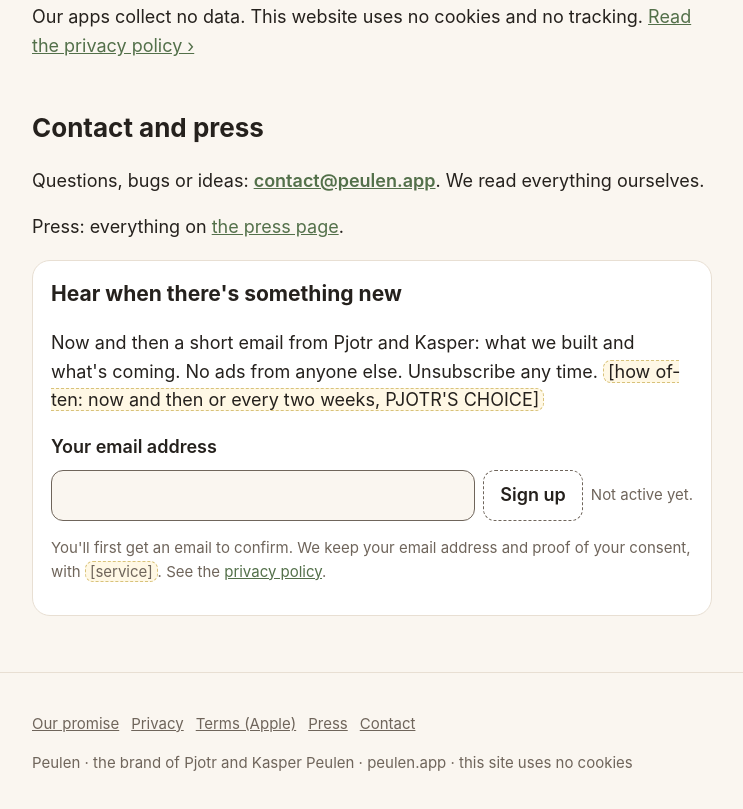
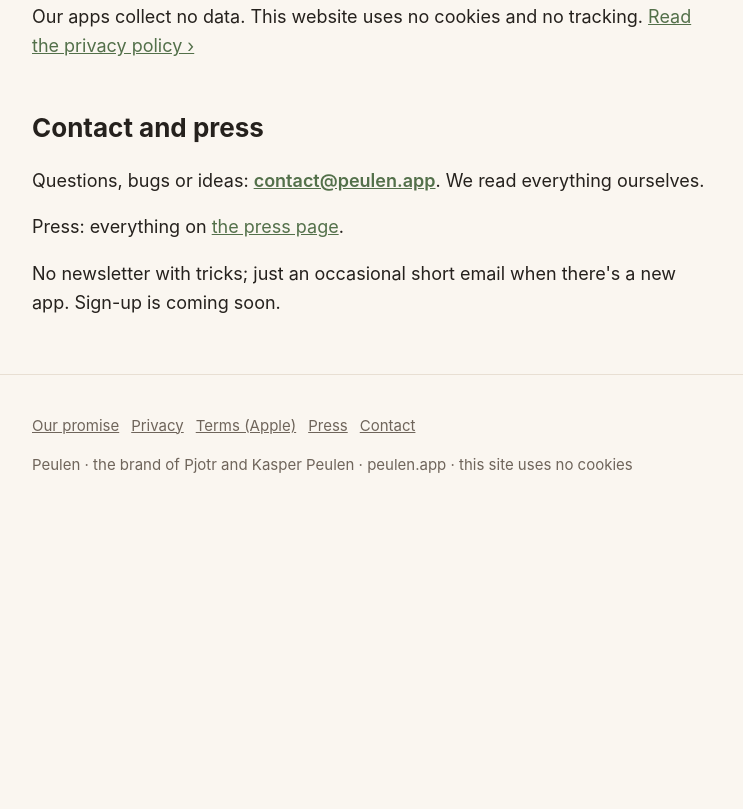
Before and after one commit to pjotrpeulen/peulen-preview, a plain HTML site: page website/en/index.html in a window 1280 px wide. Shown: the part 3810-4619 px from the top of the page, without its empty margins (268-1011 px from the left). After the commit the page ends 4327 px from the top, so only its background shows below. Drawn offline with Linux system fonts and the light colour scheme.

Commit message:
Preview bijgewerkt: website/en/index.html

```diff
--- a/website/en/index.html
+++ b/website/en/index.html
@@ -98,7 +98,7 @@ footer a{color:var(--zacht);margin-right:12px;display:inline-block;min-height:24
 <h2 id="binnenkort">Coming later</h2><p class="klein">What we're working on. No dates yet: we'll only name one when we're sure.</p><ul class="belofte binnen"><li><b>Your Cheerleader</b>A comically over-the-top pep talk for when you're about to do something scary. <a href="your-cheerleader.html">More ›</a></li><li><b>Eerste hapjes</b>A Dutch app to calmly keep track of what your baby tastes, with the peanut and egg schedule included. <a href="eerste-hapjes.html">More ›</a></li><li><b>Tao Te Ching</b>A calm pocket edition, in Dutch, English and Chinese. <a href="weg-en-deugd.html">More ›</a></li></ul>
 <h2 id="verhaal">About us</h2><div class="verhaal"><p>A pea pod has two sides and a few peas lying close together. Our last name is Peulen ("pods" in Dutch), and that's how we work: the two of us, small, close together.</p><p>We're Pjotr and Kasper, brothers. Together we come up with and make small apps; Kasper builds them.</p><p>We noticed that many simple apps aren't simple anymore: a pricey weekly subscription for a timer, ads between your own data, an account before you can do anything. So we do it differently, and we'll keep it that way.</p><p>Pjotr &amp; Kasper</p></div>
 <h2 id="privacy">Privacy</h2><p>Our apps collect no data. This website uses no cookies and no tracking. <a href="privacy.html">Read the privacy policy ›</a></p>
-<h2 id="contact">Contact and press</h2><p>Questions, bugs or ideas: <a class='mail' href='mailto:contact@peulen.app'>contact@peulen.app</a>. We read everything ourselves.</p><p>Press: everything on <a href="pers.html">the press page</a>.</p><section class="aanmeld" aria-labelledby="aanmeld-kop"><h3 id="aanmeld-kop">Hear when there's something new</h3><p>Now and then a short email from Pjotr and Kasper: what we built and what's coming. No ads from anyone else. Unsubscribe any time. <span class="open">[how often: now and then or every two weeks, PJOTR'S CHOICE]</span></p><form onsubmit="return false"><label for="aanmeld-mail">Your email address</label> <input id="aanmeld-mail" type="email" autocomplete="email" disabled aria-describedby="aanmeld-uit"> <button type="submit" disabled aria-describedby="aanmeld-uit">Sign up</button> <span class="klein" id="aanmeld-uit">Not active yet.</span></form><p class="klein">You'll first get an email to confirm. We keep your email address and proof of your consent, with <span class="open">[service]</span>. See the <a href="privacy.html#newsletter">privacy policy</a>.</p></section>
+<h2 id="contact">Contact and press</h2><p>Questions, bugs or ideas: <a class='mail' href='mailto:contact@peulen.app'>contact@peulen.app</a>. We read everything ourselves.</p><p>Press: everything on <a href="pers.html">the press page</a>.</p><p>No newsletter with tricks; just an occasional short email when there's a new app. Sign-up is coming soon.</p>
 </main><footer><div class="wrap"><p><a href="belofte.html">Our promise</a><a href="privacy.html">Privacy</a><a href="https://www.apple.com/legal/internet-services/itunes/dev/stdeula/">Terms (Apple)</a><a href="pers.html">Press</a><a href="index.html#contact">Contact</a></p>Peulen · the brand of Pjotr and Kasper Peulen · peulen.app · this site uses no cookies</div></footer>
 </body>
 </html>
```
